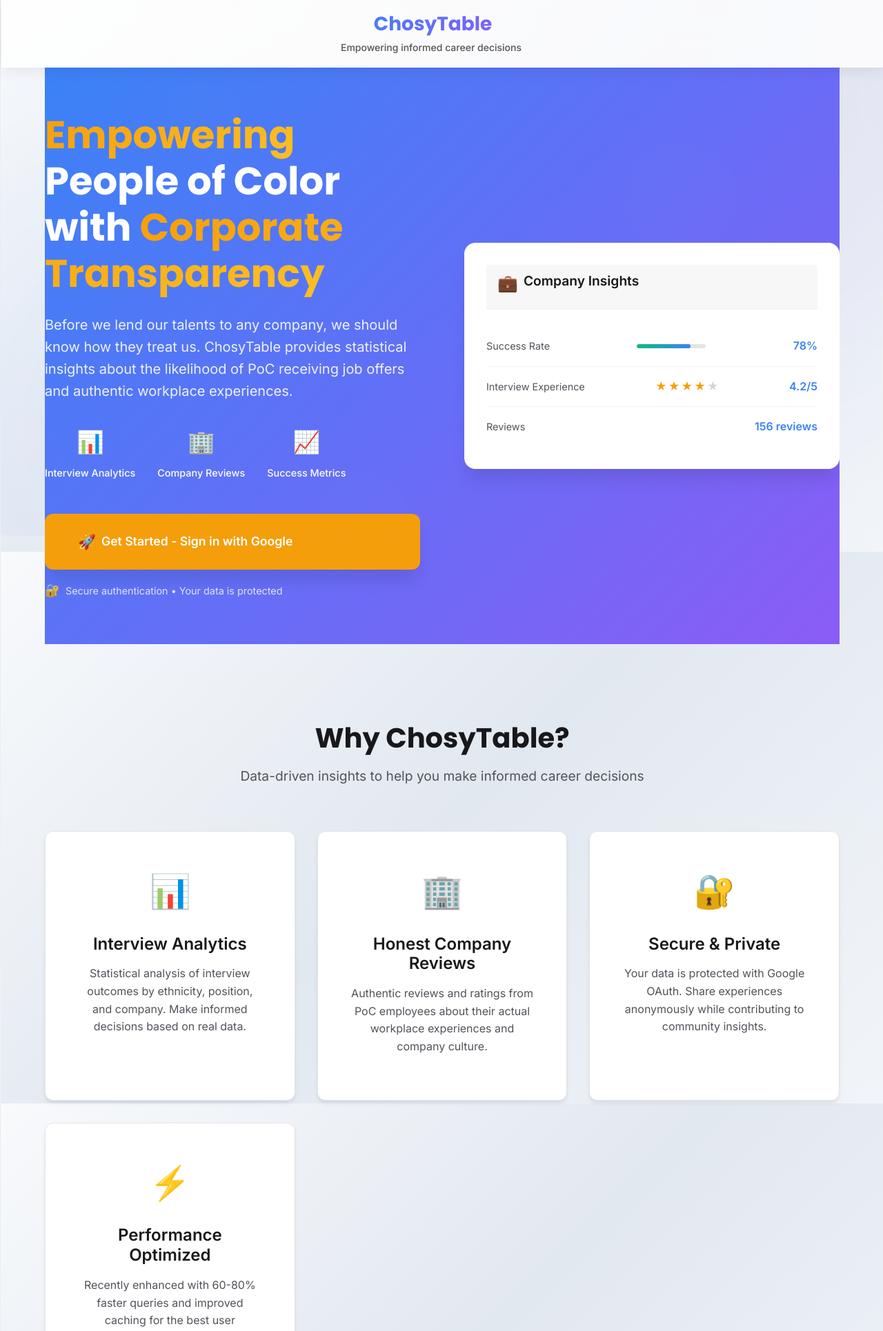
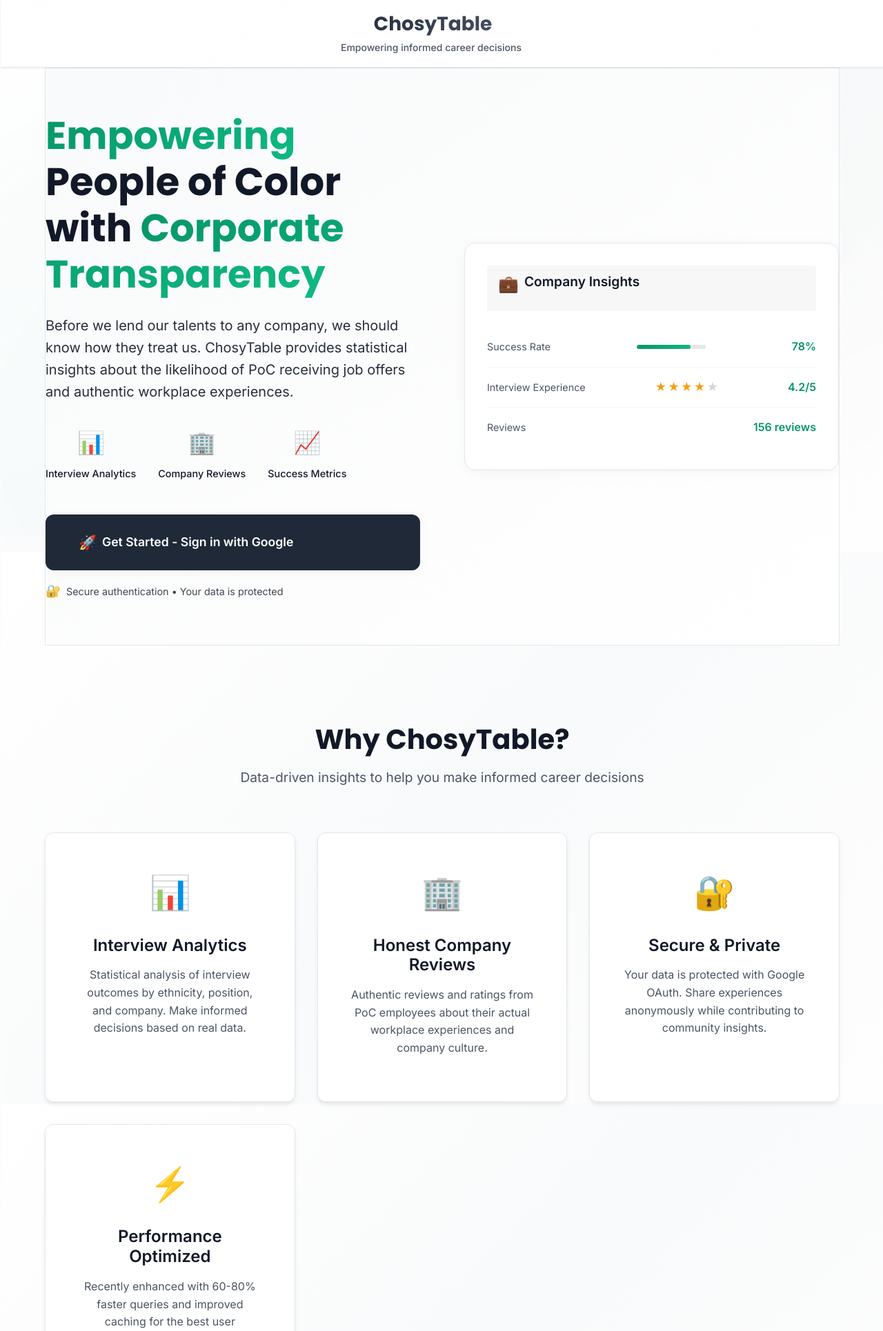
Before and after one commit to regcam/choosytable, a Python web app: template app/templates/index.html in a window 1280 px wide. Shown: the top 1930 px of the page at 69% size. Run offline with Jinja, Linux system fonts and the light colour scheme; the template is opened without the code that fills it, so the values that code supplies are empty; some libraries are stand-ins or nearby versions.

Commit message:
🎨 New Neutral Modern Color Palette:
Primary Colors:
•  Charcoal Gray (#1f2937) - Main primary color
•  Deep Charcoal (#111827) - Darker shade
•  Elegant Gray (#4b5563) - Secondary color

Accent Colors:
•  Subtle Emerald (#059669) - Clean, professional accent
•  Warm Amber (#f59e0b) - For highlights and stars
•  Pure White (#ffffff) - Clean backgrounds

Key Visual Updates:

✨ Header & Navigation:
•  Clean white header with subtle shadows
•  Charcoal text with emerald accents
•  Refined hover effects

🎯 Hero Section:
•  Light gradient background (white to light gray)
•  Charcoal text with emerald highlights
•  Clean, professional CTA buttons

📊 Cards & Elements:
•  White cards with subtle gray borders
•  Emerald progress bars and accents
•  Amber star ratings for warmth

🔘 Buttons:
•  Charcoal primary buttons
•  Clean secondary buttons with gray borders
•  Subtle shadows and hover states

🌟 Benefits of the New Color Scheme:

1. Professional & Trustworthy - Neutral grays convey reliability
2. High Contrast - Excellent readability and accessibility
3. Subtle Accents - Emerald green adds sophistication without overwhelming
4. Modern & Timeless - Won't look dated, appeals to professional users
5. Brand Neutral - Works well for corporate and diverse user base

The design now has a clean, modern, professional aesthetic that's perfect for a platform focused on workplace transparency and career decisions. The neutral palette creates trust while the subtle emerald accents add just enough color to maintain visual interest.

Refresh your browser (Cmd+Shift+R) to see the new neutral, sophisticated design! 🚀

```diff
--- a/app/static/styles/main.css
+++ b/app/static/styles/main.css
@@ -10,59 +10,70 @@
 }
 
 :root {
-    /* Modern Color Palette */
-    --primary-color: #3b82f6;        /* Modern blue */
-    --primary-dark: #1e40af;         /* Darker blue */
-    --primary-light: #93c5fd;        /* Lighter blue */
-    --secondary-color: #8b5cf6;      /* Contemporary purple */
-    --secondary-dark: #5b21b6;       /* Darker purple */
-    --accent-color: #f59e0b;         /* Golden accent */
-    --accent-light: #fbbf24;         /* Light gold */
-    --success-color: #10b981;        /* Modern green */
-    --warning-color: #f59e0b;        /* Consistent warning */
-    --error-color: #ef4444;          /* Modern red */
+    /* Neutral Modern Color Palette */
+    --primary-color: #1f2937;        /* Sophisticated charcoal */
+    --primary-dark: #111827;         /* Deep charcoal */
+    --primary-light: #6b7280;       /* Medium gray */
+    --secondary-color: #4b5563;      /* Elegant gray */
+    --secondary-dark: #374151;       /* Darker gray */
+    --accent-color: #059669;         /* Subtle emerald accent */
+    --accent-light: #10b981;         /* Light emerald */
+    --accent-warm: #f59e0b;          /* Warm amber for highlights */
+    --success-color: #059669;        /* Emerald success */
+    --warning-color: #d97706;        /* Warm amber warning */
+    --error-color: #dc2626;          /* Clean red error */
 
-    /* Enhanced Neutral Palette */
-    --gray-50: #fafafa;
-    --gray-100: #f4f4f5;
-    --gray-200: #e4e4e7;
-    --gray-300: #d4d4d8;
-    --gray-400: #a1a1aa;
-    --gray-500: #71717a;
-    --gray-600: #52525b;
-    --gray-700: #3f3f46;
-    --gray-800: #27272a;
-    --gray-900: #18181b;
+    /* Enhanced Neutral Gray Scale */
+    --gray-50: #f9fafb;
+    --gray-100: #f3f4f6;
+    --gray-200: #e5e7eb;
+    --gray-300: #d1d5db;
+    --gray-400: #9ca3af;
+    --gray-500: #6b7280;
+    --gray-600: #4b5563;
+    --gray-700: #374151;
+    --gray-800: #1f2937;
+    --gray-900: #111827;
+
+    /* Pure White and Off-White */
+    --white: #ffffff;
+    --off-white: #fefefe;
+    --cream: #fdfdf9;
 
     /* Glassmorphism & Modern Effects */
-    --glass-bg: rgba(255, 255, 255, 0.05);
-    --glass-border: rgba(255, 255, 255, 0.1);
-    --glass-blur: blur(10px);
+    --glass-bg: rgba(255, 255, 255, 0.8);
+    --glass-border: rgba(255, 255, 255, 0.2);
+    --glass-blur: blur(16px);
+    --glass-dark: rgba(31, 41, 55, 0.8);
 
-    /* Gradient Collections */
+    /* Refined Gradient Collections */
     --gradient-primary: linear-gradient(135deg, var(--primary-color) 0%, var(--secondary-color) 100%);
     --gradient-accent: linear-gradient(135deg, var(--accent-color) 0%, var(--accent-light) 100%);
-    --gradient-glass: linear-gradient(145deg, rgba(255,255,255,0.1) 0%, rgba(255,255,255,0.05) 100%);
-    --gradient-dark: linear-gradient(145deg, var(--gray-800) 0%, var(--gray-900) 100%);
+    --gradient-glass: linear-gradient(145deg, rgba(255,255,255,0.9) 0%, rgba(255,255,255,0.6) 100%);
+    --gradient-subtle: linear-gradient(145deg, var(--gray-50) 0%, var(--white) 100%);
+    --gradient-neutral: linear-gradient(135deg, var(--gray-100) 0%, var(--gray-50) 100%);
 
-    /* Modern Shadows */
-    --shadow-glow: 0 0 20px rgba(59, 130, 246, 0.15);
-    --shadow-float: 0 10px 40px rgba(0, 0, 0, 0.1);
-    --shadow-card: 0 4px 20px rgba(0, 0, 0, 0.08);
-    --shadow-intense: 0 25px 50px rgba(0, 0, 0, 0.25);
+    /* Sophisticated Shadows */
+    --shadow-glow: 0 0 20px rgba(5, 150, 105, 0.15);
+    --shadow-float: 0 10px 40px rgba(0, 0, 0, 0.08);
+    --shadow-card: 0 4px 20px rgba(0, 0, 0, 0.04);
+    --shadow-intense: 0 25px 50px rgba(0, 0, 0, 0.15);
+    --shadow-subtle: 0 1px 3px rgba(0, 0, 0, 0.06);
 
     /* Background & Surface Colors */
-    --bg-primary: #ffffff;
+    --bg-primary: var(--white);
     --bg-secondary: var(--gray-50);
     --bg-tertiary: var(--gray-100);
-    --surface: #ffffff;
-    --surface-elevated: #ffffff;
+    --surface: var(--white);
+    --surface-elevated: var(--off-white);
+    --surface-subtle: var(--cream);
 
     /* Text Colors */
     --text-primary: var(--gray-900);
     --text-secondary: var(--gray-600);
     --text-muted: var(--gray-500);
-    --text-inverse: #ffffff;
+    --text-light: var(--gray-400);
+    --text-inverse: var(--white);
 
     /* Typography */
     --font-family-primary: 'Inter', -apple-system, BlinkMacSystemFont, 'Segoe UI', Roboto, sans-serif;
@@ -99,7 +110,7 @@
 body {
     font-family: var(--font-family-primary);
     color: var(--text-primary);
-    background: linear-gradient(135deg, #f8fafc 0%, #e2e8f0 50%, #f1f5f9 100%);
+    background: linear-gradient(135deg, var(--white) 0%, var(--gray-50) 50%, var(--off-white) 100%);
     background-attachment: fixed;
     line-height: 1.6;
     -webkit-font-smoothing: antialiased;
@@ -116,9 +127,9 @@ body::before {
     width: 100%;
     height: 100%;
     background:
-        radial-gradient(circle at 20% 80%, rgba(59, 130, 246, 0.1) 0%, transparent 50%),
-        radial-gradient(circle at 80% 20%, rgba(139, 92, 246, 0.1) 0%, transparent 50%),
-        radial-gradient(circle at 40% 40%, rgba(245, 158, 11, 0.1) 0%, transparent 50%);
+        radial-gradient(circle at 20% 80%, rgba(5, 150, 105, 0.03) 0%, transparent 50%),
+        radial-gradient(circle at 80% 20%, rgba(31, 41, 55, 0.02) 0%, transparent 50%),
+        radial-gradient(circle at 40% 40%, rgba(107, 114, 128, 0.02) 0%, transparent 50%);
     z-index: -1;
     pointer-events: none;
     animation: backgroundFloat 20s ease-in-out infinite;
@@ -134,14 +145,14 @@ body::before {
    ======================= */
 
 .main-header {
-    background: rgba(255, 255, 255, 0.8);
+    background: rgba(255, 255, 255, 0.95);
     backdrop-filter: blur(20px);
     -webkit-backdrop-filter: blur(20px);
-    box-shadow: var(--shadow-card);
+    box-shadow: var(--shadow-subtle);
     position: sticky;
     top: 0;
     z-index: 1000;
-    border-bottom: 1px solid rgba(255, 255, 255, 0.2);
+    border-bottom: 1px solid var(--gray-200);
     transition: all var(--transition-normal);
 }
 
@@ -691,7 +702,7 @@ input[type="radio"] {
 input[type="submit"],
 button[type="submit"],
 .btn-primary {
-    background: var(--gradient-primary);
+    background: var(--primary-color);
     color: var(--text-inverse);
     border: none;
     padding: var(--spacing-md) var(--spacing-xl);
@@ -700,7 +711,7 @@ button[type="submit"],
     font-weight: 600;
     cursor: pointer;
     transition: all var(--transition-normal);
-    box-shadow: var(--shadow-card);
+    box-shadow: var(--shadow-subtle);
     position: relative;
     overflow: hidden;
 }
--- a/app/templates/index.html
+++ b/app/templates/index.html
@@ -148,12 +148,13 @@
 <style>
 /* Hero Section Styles */
 .hero-section {
-    background: linear-gradient(135deg, var(--primary-color) 0%, var(--secondary-color) 100%);
-    color: var(--text-inverse);
+    background: var(--gradient-subtle);
+    color: var(--text-primary);
     padding: var(--spacing-3xl) 0;
     margin: calc(-1 * var(--spacing-xl)) 0 var(--spacing-2xl) 0;
     position: relative;
     overflow: hidden;
+    border: 1px solid var(--gray-200);
 }
 
 .hero-section::before {
@@ -186,7 +187,7 @@
 }
 
 .hero-highlight {
-    background: linear-gradient(135deg, var(--accent-color), #fbbf24);
+    background: var(--gradient-accent);
     -webkit-background-clip: text;
     -webkit-text-fill-color: transparent;
     background-clip: text;
@@ -235,16 +236,18 @@
     padding: var(--spacing-lg) var(--spacing-2xl);
     font-size: 1.1rem;
     font-weight: 600;
-    background: var(--accent-color);
+    background: var(--primary-color);
+    color: var(--text-inverse);
     border-radius: var(--radius-lg);
     text-decoration: none;
     transition: all var(--transition-normal);
-    box-shadow: var(--shadow-xl);
+    box-shadow: var(--shadow-card);
 }
 
 .hero-cta:hover {
     transform: translateY(-2px);
-    box-shadow: 0 25px 35px -5px rgba(0, 0, 0, 0.2);
+    box-shadow: var(--shadow-float);
+    background: var(--primary-dark);
 }
 
 .cta-icon {
@@ -266,12 +269,13 @@
 
 /* Hero Visual */
 .visual-card {
-    background: var(--surface);
+    background: var(--white);
     color: var(--text-primary);
     border-radius: var(--radius-xl);
     padding: var(--spacing-xl);
-    box-shadow: var(--shadow-xl);
+    box-shadow: var(--shadow-card);
     backdrop-filter: blur(10px);
+    border: 1px solid var(--gray-200);
 }
 
 .card-header {
@@ -311,7 +315,7 @@
 
 .insight-value {
     font-weight: 600;
-    color: var(--primary-color);
+    color: var(--accent-color);
 }
 
 .progress-bar {
@@ -324,7 +328,7 @@
 
 .progress-fill {
     height: 100%;
-    background: linear-gradient(90deg, var(--success-color), var(--primary-color));
+    background: var(--gradient-accent);
     border-radius: 3px;
     transition: width 0.5s ease;
 }
@@ -340,7 +344,7 @@
 }
 
 .star.filled {
-    color: var(--accent-color);
+    color: var(--accent-warm);
 }
 
 /* Features Section */
@@ -386,8 +390,8 @@
 
 .feature-card:hover {
     transform: translateY(-5px);
-    box-shadow: var(--shadow-xl);
-    border-color: var(--primary-color);
+    box-shadow: var(--shadow-float);
+    border-color: var(--accent-color);
 }
 
 .feature-icon {
@@ -410,9 +414,11 @@
 
 /* Mission Section */
 .mission-section {
-    background: var(--gray-50);
+    background: var(--gradient-neutral);
     padding: var(--spacing-3xl) 0;
     text-align: center;
+    border: 1px solid var(--gray-200);
+    border-radius: var(--radius-lg);
 }
 
 .mission-content {
```
Also changed, not shown: other parts of app/static/styles/main.css (+19 -15 lines).
